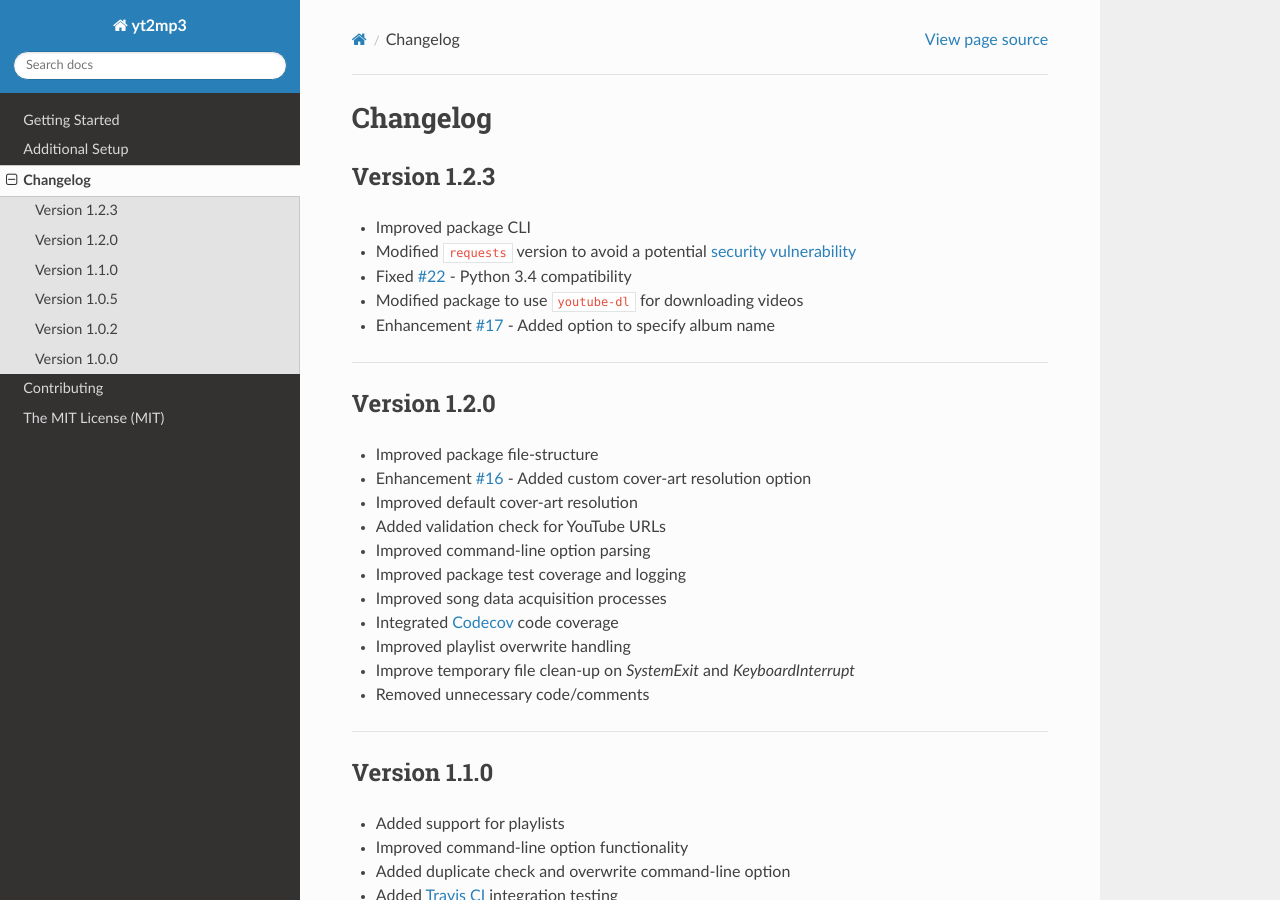
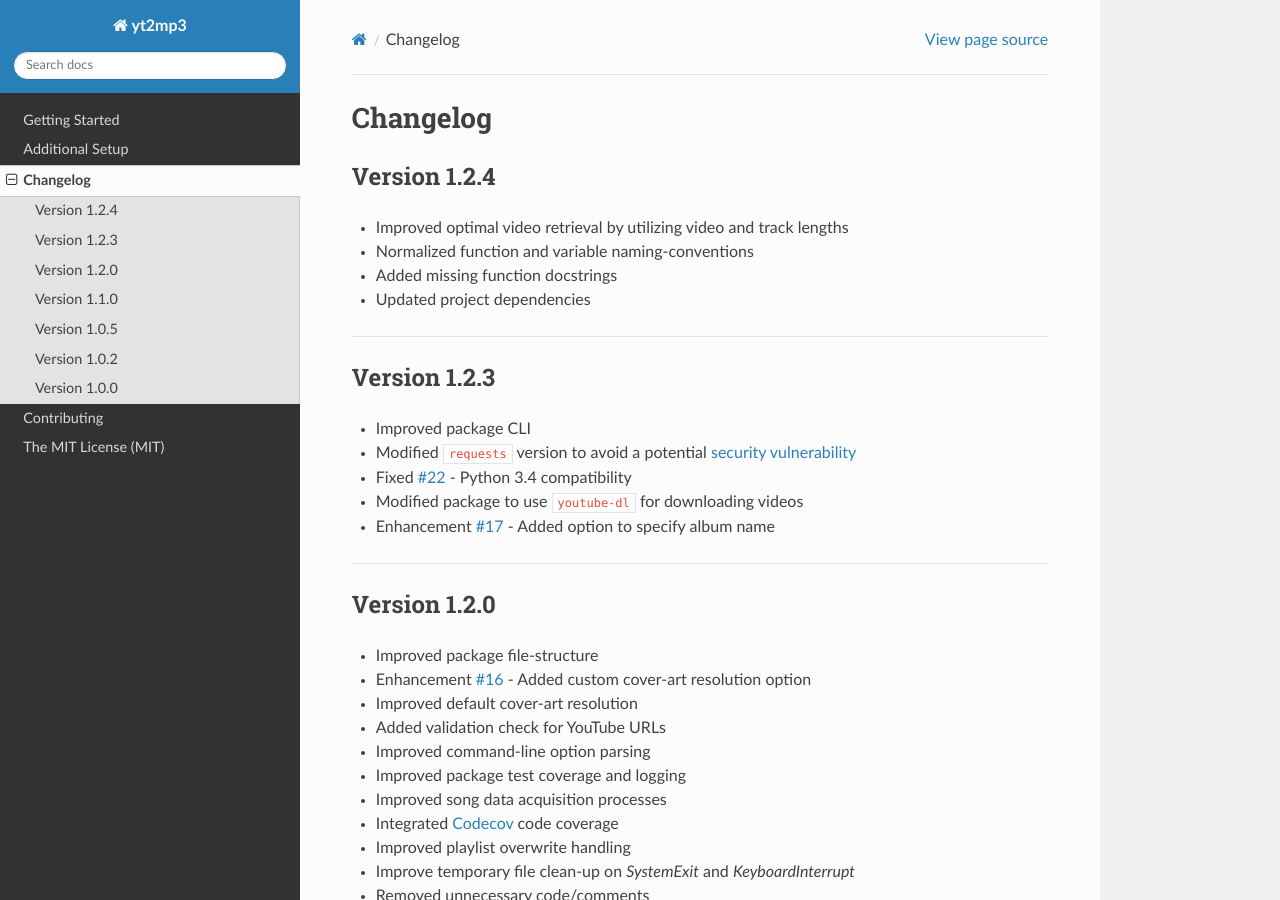
Before and after one commit to tterb/yt2mp3, a Sphinx documentation site: the page built from docs/changelog.rst, in a window 1280 px wide and 900 px high. Built offline with Sphinx 7.4.7 and the Read the Docs theme 2.0.0, drawn with Linux system fonts in a browser that asks for light colours; pages that are not in the unit, such as notebooks, are missing from menus.

Commit message:
:books: Update project documentation

```diff
--- a/docs/changelog.rst
+++ b/docs/changelog.rst
@@ -1,6 +1,16 @@
 ==============
 Changelog
 ==============
+
+Version 1.2.4
+----------------
+
+* Improved optimal video retrieval by utilizing video and track lengths
+* Normalized function and variable naming-conventions
+* Added missing function docstrings
+* Updated project dependencies
+
+--------------------------------
 
 Version 1.2.3
 ----------------
```
Also changed, not shown: docs/CHANGELOG.md (+9 -0 lines).
